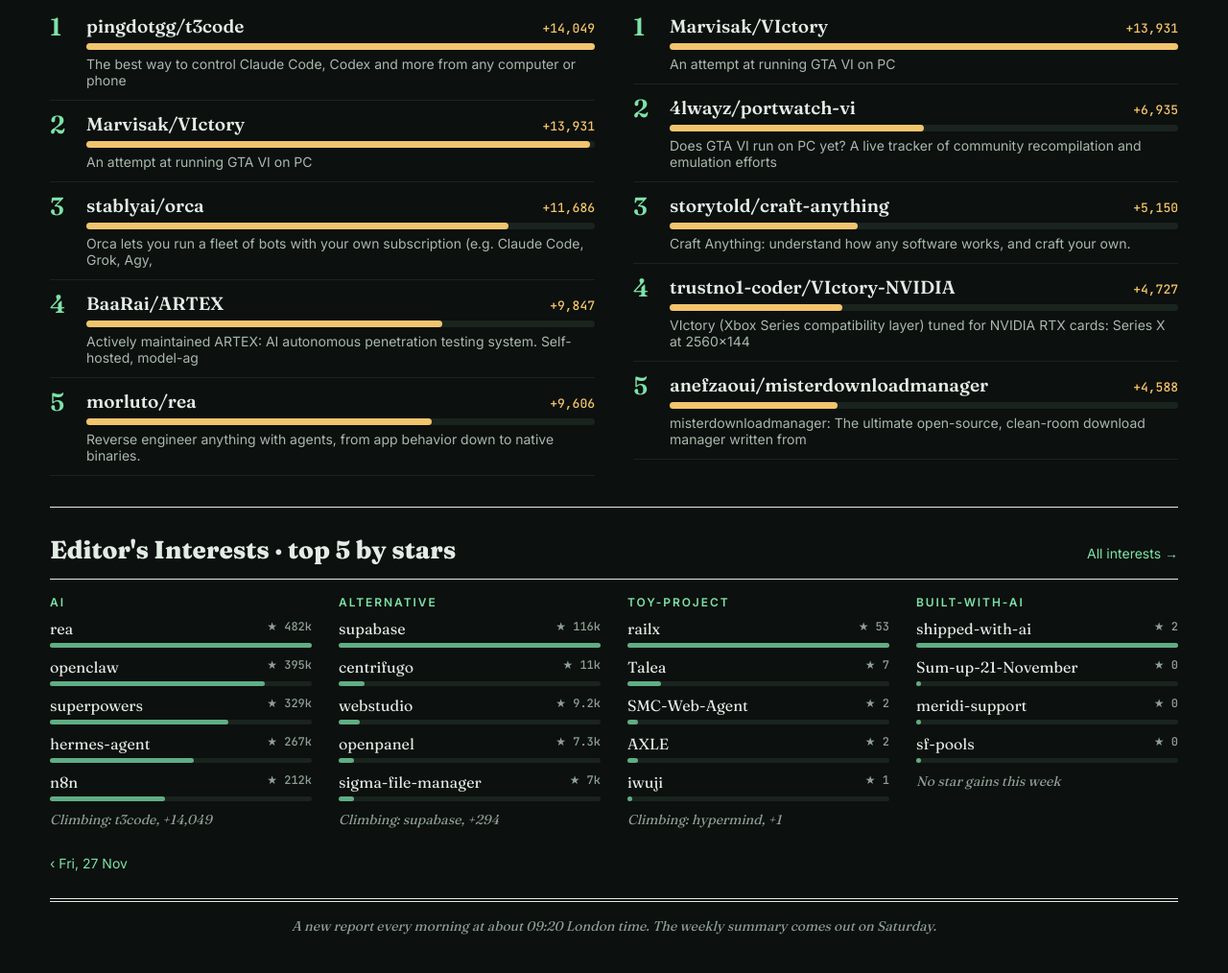
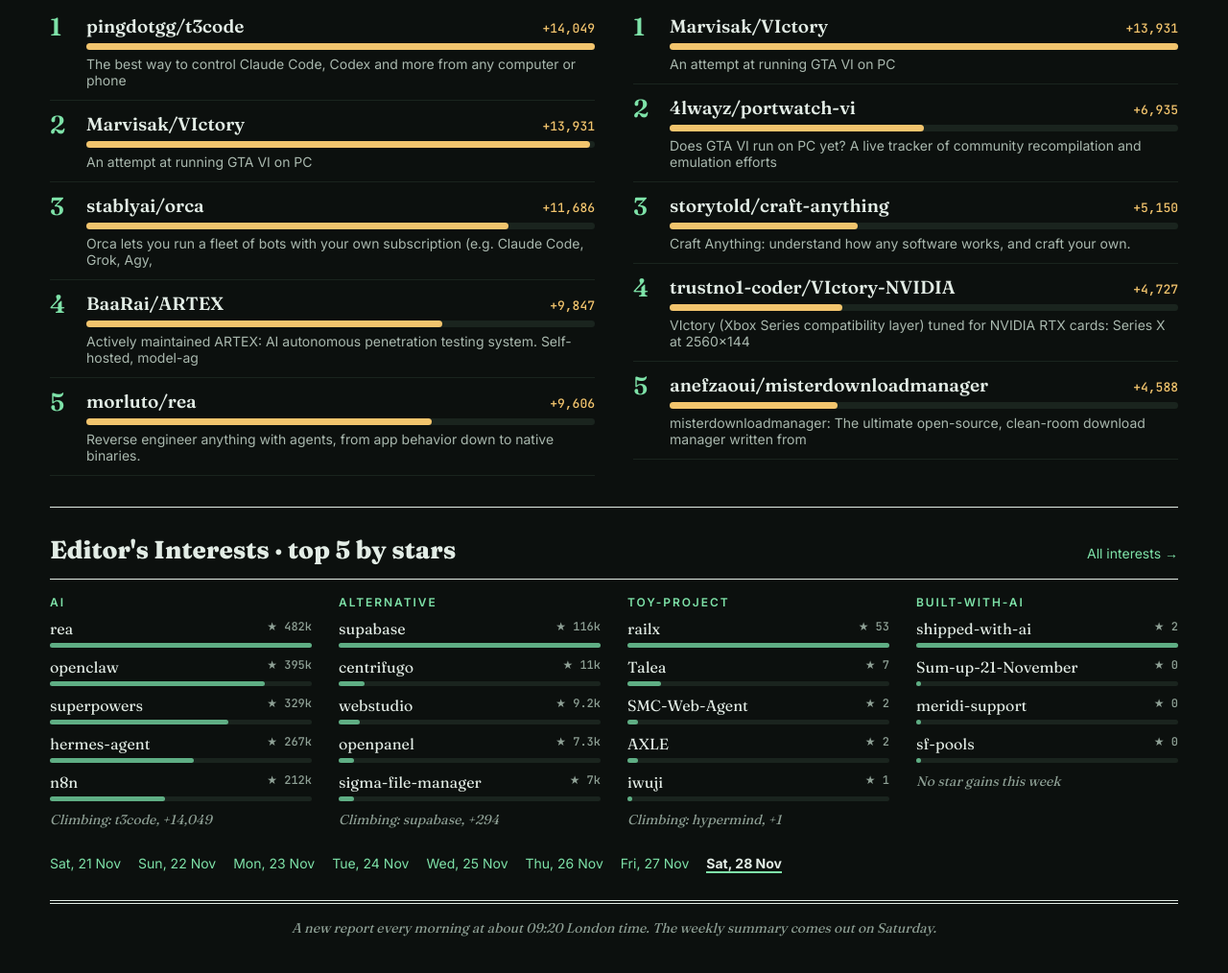
Before and after one commit to BigDaddy284/daily-reports, a plain HTML site: page index.html in a window 1280 px wide. Shown: the part 1765-2779 px from the top of the page at 96% size. Drawn offline with Linux system fonts and the light colour scheme.

Commit message:
Show the last 7 days as clickable dates at the foot of the front page
Co-Authored-By: Claude Opus 5.5 <noreply@anthropic.com>
Claude-Session: https://claude.ai/code/session_01NrCmSaWvasmUs7ABkjsPkv

```diff
--- a/assets/site.js
+++ b/assets/site.js
@@ -134,9 +134,23 @@
   function pager(idx, d, target) {
     var same = idx.reports.filter(function (r) { return target === "any" || r.mode === d.mode; });
     var i = same.findIndex(function (r) { return r.file === d.date + "-" + d.mode + ".json"; });
+    var base = target === "any" || d.mode !== "weekly" ? "index.html" : "weekly.html";
+    function href(r) { return base + "?r=" + encodeURIComponent(r.file); }
+    if (i < 0) i = 0;
+    if (target === "any") {
+      // A strip of dates: the edition being read and the 7 before it, oldest on the left.
+      // Reading the newest edition shows the last 8 days; an older one keeps a few newer days in view.
+      var start = Math.max(0, Math.min(i - 3, same.length - 8));
+      if (i < 8) start = 0;
+      var strip = same.slice(start, start + 8).reverse();
+      return '<nav class="pager pager-days" aria-label="Recent editions">' + strip.map(function (r) {
+        var txt = esc(day(r.date, { weekday: "short", day: "numeric", month: "short" }));
+        if (r.file === same[i].file) return '<span class="current" aria-current="page">' + txt + "</span>";
+        return '<a href="' + href(r) + '">' + txt + "</a>";
+      }).join("") + "</nav>";
+    }
     var older = same[i + 1], newer = same[i - 1];
-    var base = target === "any" || d.mode !== "weekly" ? "index.html" : "weekly.html";
-    function link(r, txt) { return '<a href="' + base + "?r=" + encodeURIComponent(r.file) + '">' + txt + "</a>"; }
+    function link(r, txt) { return '<a href="' + href(r) + '">' + txt + "</a>"; }
     return '<div class="pager">' + (older ? link(older, "‹ " + esc(day(older.date, { weekday: "short", day: "numeric", month: "short" }))) : "") +
       (newer ? link(newer, esc(day(newer.date, { weekday: "short", day: "numeric", month: "short" })) + " ›") : "") + "</div>";
   }
--- a/assets/style.css
+++ b/assets/style.css
@@ -73,6 +73,8 @@ h3.small { margin: 0 0 6px; font-size: 12px; letter-spacing: 0.14em; text-transf
 footer.foot { margin-top: 28px; padding-top: 16px; border-top: 4px double var(--text); text-align: center; font-family: var(--serif); font-style: italic; font-size: 14px; color: var(--faint); }
 .pager { display: flex; gap: 16px; font-size: 14px; }
 .pager a { color: var(--green); }
+.pager-days { flex-wrap: wrap; gap: 8px 18px; }
+.pager-days .current { font-weight: 700; border-bottom: 2px solid var(--green); }
 .loading, .error { padding: 40px 0; font-family: var(--serif); font-style: italic; font-size: 18px; color: var(--faint); }
 .error { color: var(--gold); }
 
```
